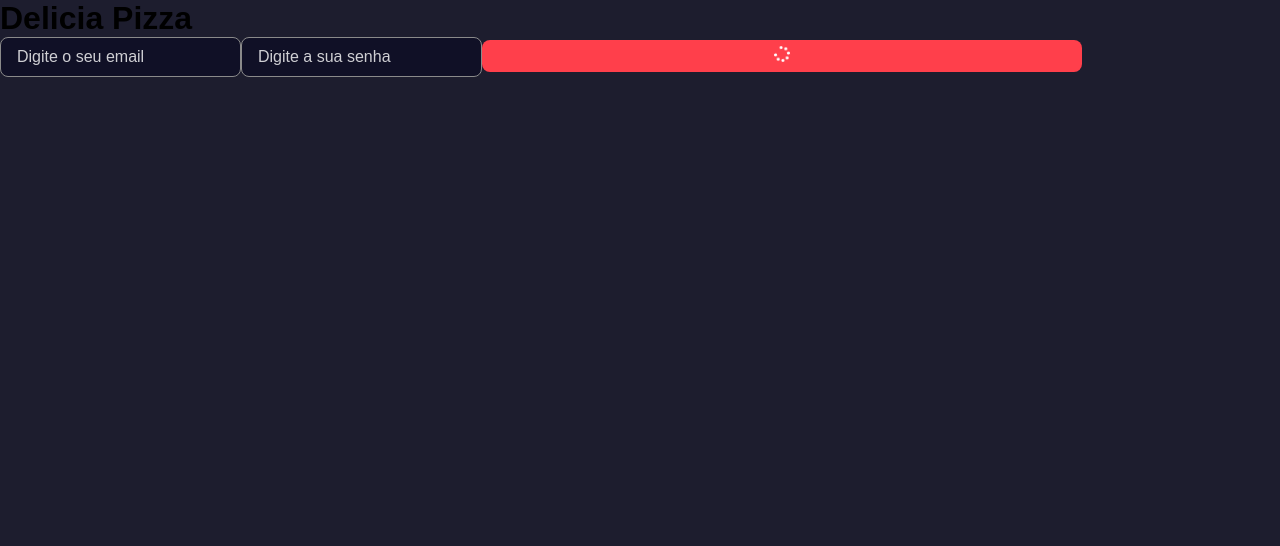
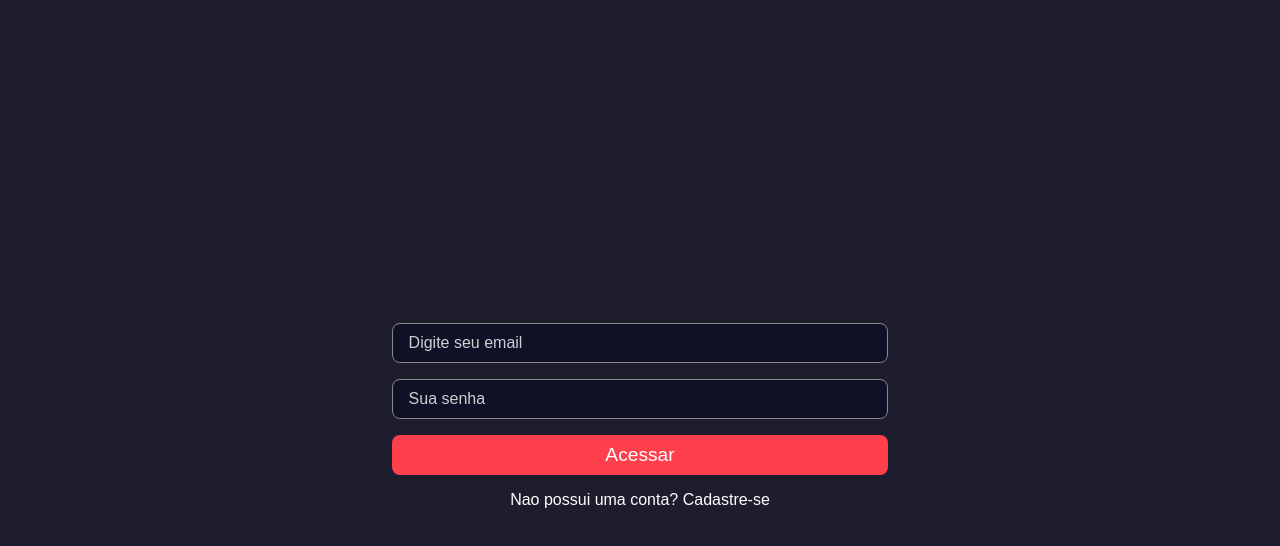
Before and after one commit to Thiagooffice/Pizzaria-Frontend, a Next.js app: page / in a window 1280 px wide. Shown: the top 546 px of the page. Built offline with nearby package versions, Linux system fonts and the light colour scheme.

Commit message:
Finishing login screen

```diff
--- a/src/components/ui/Button/styles.module.scss
+++ b/src/components/ui/Button/styles.module.scss
@@ -1,7 +1,7 @@
 .button{
-    min-width: 600px;
+    max-width: 600px;
     background-color: var(--red-900);
-    border: 0;
+    border:0;
     padding: 0.4rem;
     color: var(--white);
     border-radius: 0.5rem;
@@ -10,14 +10,16 @@
     &[disabled]{
       cursor: not-allowed;
       svg{
-            animation: animate 1.8s infinite;
+        animation: animate 2s infinite;
       }
     }
 
     &:hover{
       filter: brightness(1.08)
     }
+
   }
+
   .buttonText{
     color: var(--white);
   }
--- a/src/pages/index.tsx
+++ b/src/pages/index.tsx
@@ -1,42 +1,43 @@
-import Head from "next/head"
-import styles from '../../styles/home.module.scss'
+import Head from 'next/head'
+import Image from 'next/image';
+import styles from '../../styles/home.module.scss';
 
-//components
-import Input from "../components/ui/Input"
-import Button from "../components/ui/Button"
+
+import Input from '../components/ui/Input';
+import Button from '../components/ui/Button'
 
 export default function Home() {
   return (
     <>
     <Head>
-        <title>
-          Pizzaria - Faça seu login
-        </title>
+      <title>SujeitoPizza - Faça seu login</title>
     </Head>
     <div className={styles.containerCenter}>
-        <h1>Delicia Pizza</h1>
+
 
       <div className={styles.login}>
         <form>
           <Input
-            placeholder="Digite o seu email"
+            placeholder="Digite seu email"
             type="text"
           />
 
           <Input
-            placeholder="Digite a sua senha"
+            placeholder="Sua senha"
             type="password"
           />
 
           <Button
-            type="button"
-            loading={true}>
-              Cadastrar
+            type="submit"
+            loading={false}
+          >
+            Acessar
           </Button>
+        </form>
 
-          </form>
+        <a className={styles.text}>Nao possui uma conta? Cadastre-se</a>
+
       </div>
-
     </div>
     </>
   )
--- a/styles/Home.module.scss
+++ b/styles/Home.module.scss
@@ -1,8 +1,44 @@
-.container{
-  color: red;
 
-  h1{
-    font-size: 100px;
-    color: blue;
+.containerCenter{
+  min-height: 100vh;
+  display: flex;
+  justify-content: center;
+  align-items: center;
+  flex-direction: column;
+  background-color: var(--gray-900);
+}
+
+.login{
+  margin-top: 2rem;
+  width: 600px;
+  display: flex;
+  align-items: center;
+  justify-content: center;
+  flex-direction: column;
+  padding: 2rem 1.5rem;
+
+  form{
+    width: 90%;
+    display: flex;
+    flex-direction: column;
+  }
+
+  form button{
+    height: 40px;
+    font-size: 1.2rem;
+  }
+
+}
+
+.text{
+  margin-top: 1rem;
+  color: var(--white);
+  cursor: pointer;
+}
+
+
+@media (max-width: 620px) {
+  .login{
+    width: 90%;
   }
 }
```
Lines whose indentation alone changed are shown as unchanged.
